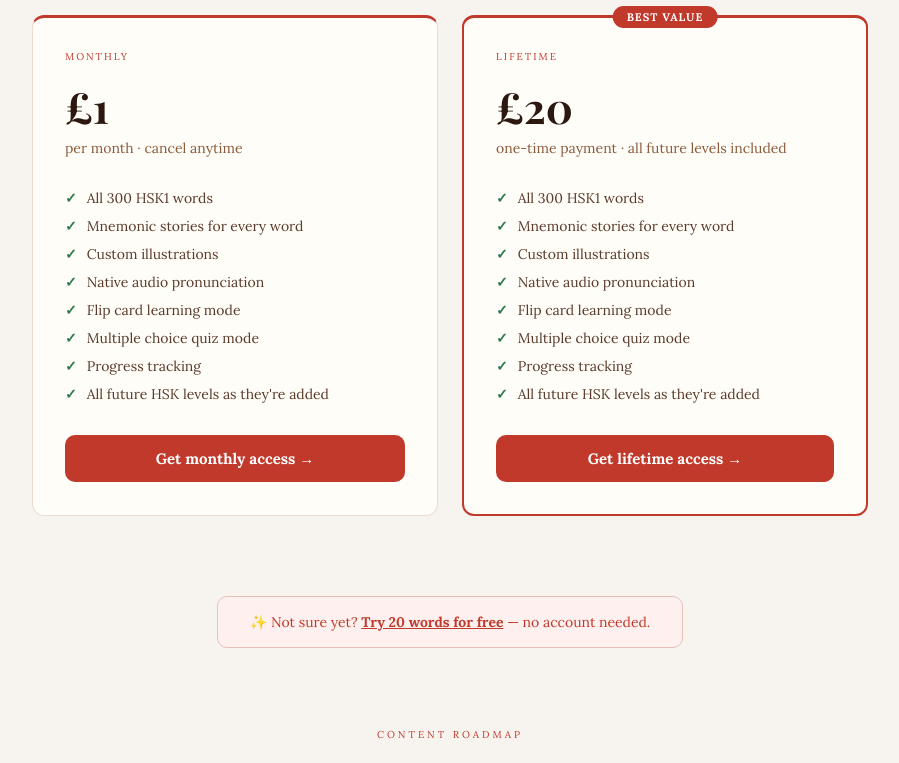
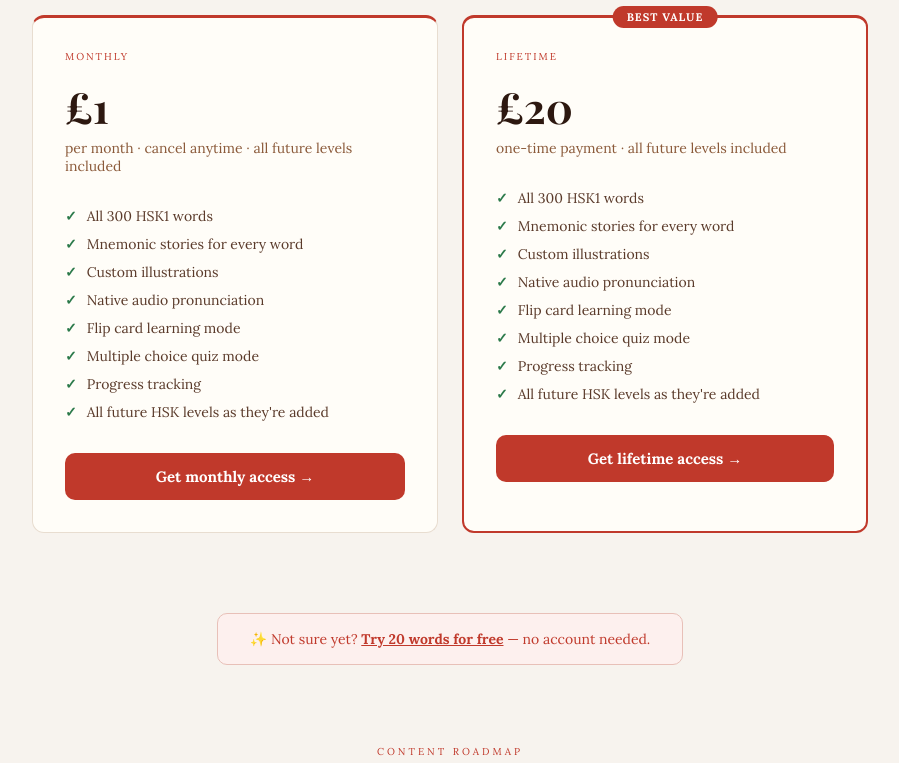
Before and after one commit to phuceh/mnemonic-mandarin, a Next.js app in the folder my-app/: page /pricing in a window 1280 px wide. Shown: the part 300-1063 px from the top of the page, without its empty margins (190-1089 px from the left). Built offline with nearby package versions, Linux system fonts and the light colour scheme.

Commit message:
Pricing Details Changes

```diff
--- a/my-app/app/pricing/page.tsx
+++ b/my-app/app/pricing/page.tsx
@@ -70,7 +70,7 @@ export default function Pricing() {
           <div style={{ background: s.card, border: `1px solid ${s.border}`, borderTop: `3px solid ${s.red}`, borderRadius: 12, padding: '2rem' }}>
             <div style={{ fontSize: 10, letterSpacing: 2, color: s.red, textTransform: 'uppercase', marginBottom: '1rem' }}>Monthly</div>
             <div style={{ fontSize: 42, fontWeight: 700, color: s.text, fontFamily: '"Playfair Display", Georgia, serif', marginBottom: 4 }}>£1</div>
-            <div style={{ fontSize: 14, color: s.muted, marginBottom: '2rem' }}>per month · cancel anytime</div>
+            <div style={{ fontSize: 14, color: s.muted, marginBottom: '2rem' }}>per month · cancel anytime · all future levels included</div>
             <div style={{ display: 'flex', flexDirection: 'column', gap: 10, marginBottom: '2rem' }}>
               {features.map((f, i) => (
                 <div key={i} style={{ display: 'flex', alignItems: 'center', gap: 10, fontSize: 14, color: s.brown }}>
@@ -111,7 +111,7 @@ export default function Pricing() {
 
         <div style={{ textAlign: 'center', marginBottom: '2rem' }}>
           <div style={{ fontSize: 10, letterSpacing: 3, color: s.red, textTransform: 'uppercase', marginBottom: '1rem' }}>Content roadmap</div>
-          <h2 style={{ fontSize: 28, fontWeight: 700, color: s.text, fontFamily: '"Playfair Display", Georgia, serif', marginBottom: '0.5rem' }}>What's included — and what's coming</h2>
+          <h2 style={{ fontSize: 28, fontWeight: 700, color: s.text, fontFamily: '"Playfair Display", Georgia, serif', marginBottom: '0.5rem' }}>What's included - and what's coming</h2>
           <p style={{ fontSize: 14, color: s.muted, marginBottom: '2.5rem' }}>Both plans include every level as it's released.</p>
         </div>
 
```
